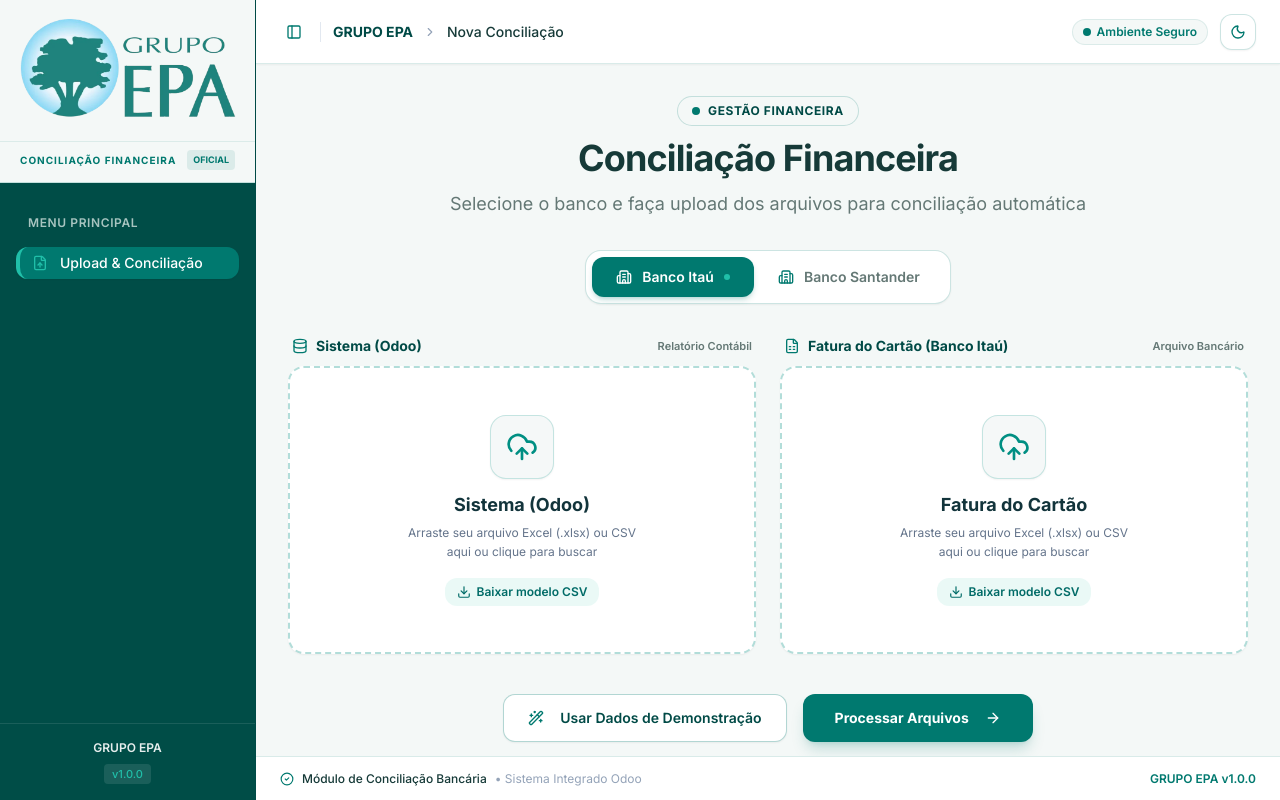
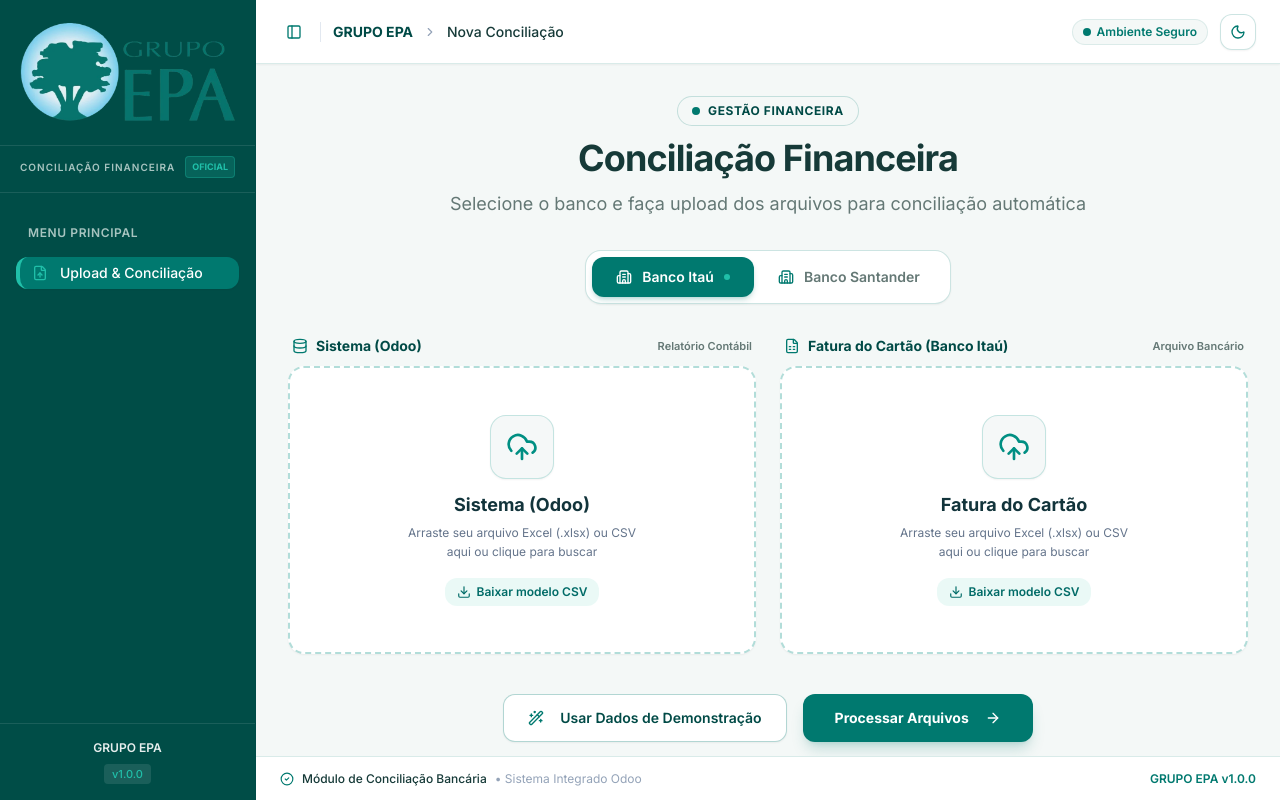
Before and after one commit to DepInTech/automa-o-de-concilia-o, a React (Vite) app: page / in a window 1280 px wide. Built offline with nearby package versions, Linux system fonts and the light colour scheme.

Commit message:
fix(sidebar): remove faixa clara do cabecalho deixando fundo verde escuro continuo sob a logo oficial

```diff
--- a/src/components/app-sidebar.tsx
+++ b/src/components/app-sidebar.tsx
@@ -19,11 +19,11 @@
 
   return (
     <Sidebar className="border-r border-[#004A46]/40 bg-[#004A46] dark:bg-[#042B28] text-[#F1F5F4]">
-      {/* Cabeçalho da Sidebar com fundo claro contínuo integrado (sem caixa/box branca em volta da logo) */}
-      <SidebarHeader className="p-0 border-b border-[#00796F]/20 bg-[#F4F8F7] dark:bg-[#E9F3F1] text-[#163A38] transition-colors">
+      {/* Cabeçalho da Sidebar com o mesmo fundo verde-petróleo contínuo da sidebar */}
+      <SidebarHeader className="p-0 border-b border-white/10 bg-transparent text-[#F1F5F4] transition-colors">
         <Link
           to="/"
-          className="group block w-full px-5 pt-5 pb-3 transition-opacity hover:opacity-90 focus:outline-none focus-visible:ring-2 focus-visible:ring-[#00796F]"
+          className="group block w-full px-5 pt-6 pb-3 transition-opacity hover:opacity-95 focus:outline-none focus-visible:ring-2 focus-visible:ring-[#20BFA9]"
           title="Grupo EPA - Página Inicial"
         >
           <div className="flex items-center justify-center w-full">
@@ -35,12 +35,12 @@
           </div>
         </Link>
 
-        {/* Subtítulo institucional na faixa clara do cabeçalho */}
-        <div className="flex items-center justify-between px-5 pb-3 text-xs border-t border-[#00796F]/10 pt-2">
-          <span className="text-[10px] uppercase tracking-widest font-bold text-[#00796F]">
+        {/* Subtítulo institucional e badge sobre o fundo verde-petróleo escuro */}
+        <div className="flex items-center justify-between px-5 pb-3.5 text-xs border-t border-white/10 pt-2.5">
+          <span className="text-[10px] uppercase tracking-widest font-semibold text-[#A7C4C0]">
             Conciliação Financeira
           </span>
-          <span className="text-[9px] px-1.5 py-0.5 rounded bg-[#00796F]/10 font-bold text-[#00796F]">
+          <span className="text-[9px] px-1.5 py-0.5 rounded bg-[#20BFA9]/20 font-bold text-[#20BFA9] border border-[#20BFA9]/30">
             OFICIAL
           </span>
         </div>
```
Also changed, not shown: .skip.config.json, src/assets/2026-10-07140357-12ee3.png (added).
